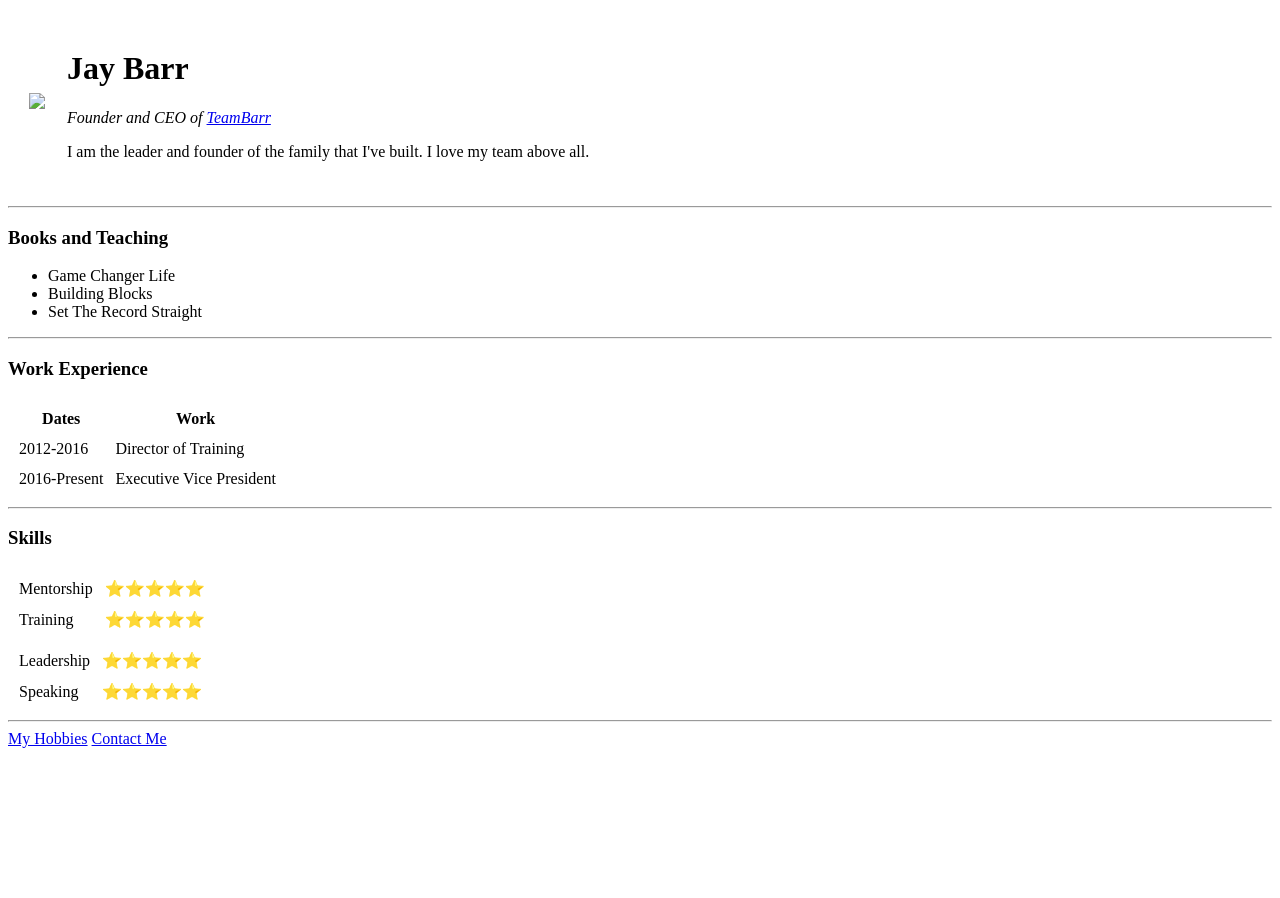
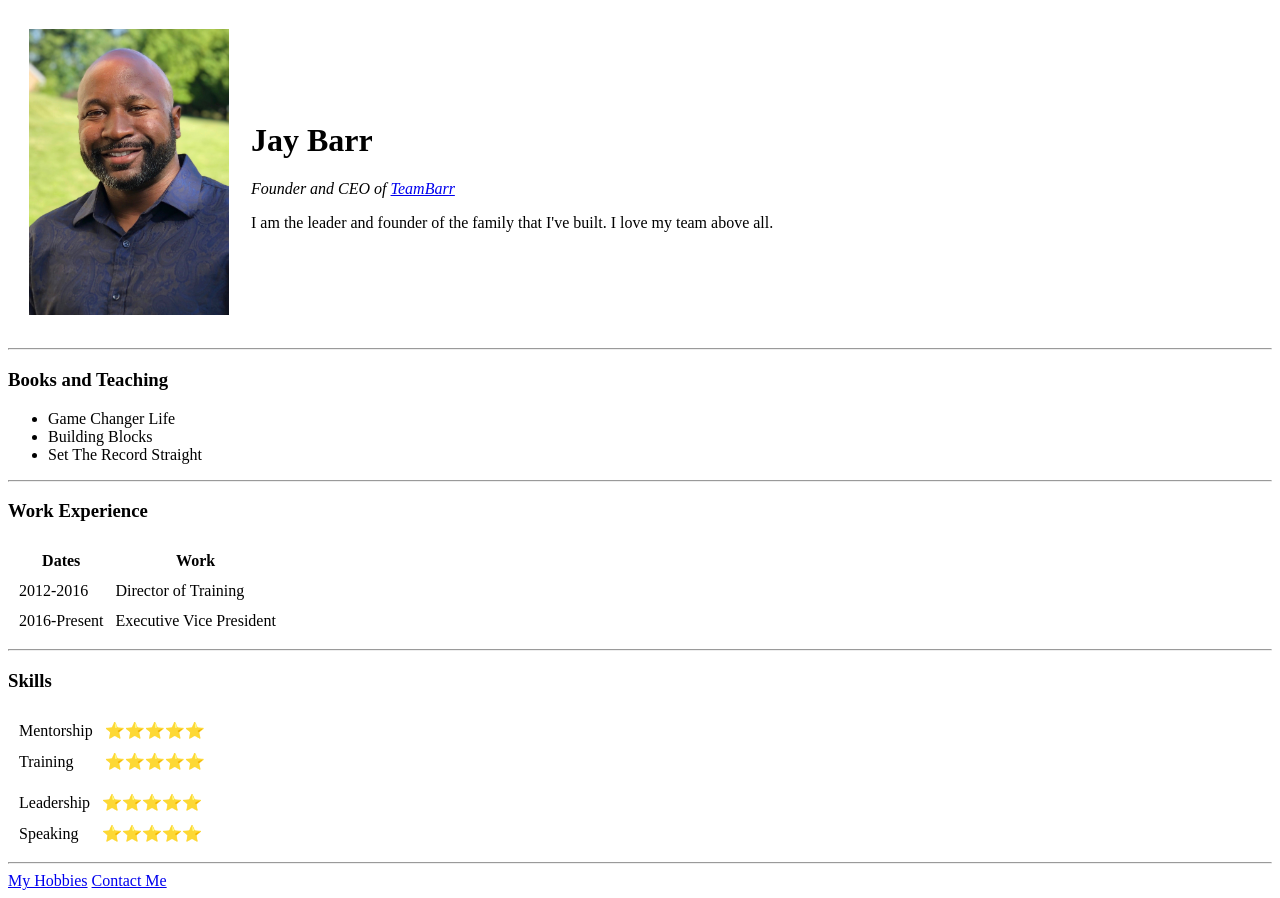
Before and after one commit to raisethebarrJay/TeamBarr, a plain HTML site: page index.html in a window 1280 px wide. Before the commit the page ends 800 px from the top, so only its background shows below. Drawn offline with Linux system fonts and the light colour scheme.

Commit message:
update image

```diff
--- a/index.html
+++ b/index.html
@@ -9,7 +9,7 @@
 <body>
   <table cellspacing="20px">
     <tr>
-      <td><img width="200px" src="Jay Headshot.jpg" alt"Jay Headshot" />
+      <td><img width="200px" src="Images/Jay Headshot.jpg" alt"Jay Headshot" />
 
       </td>
       <td>
```
